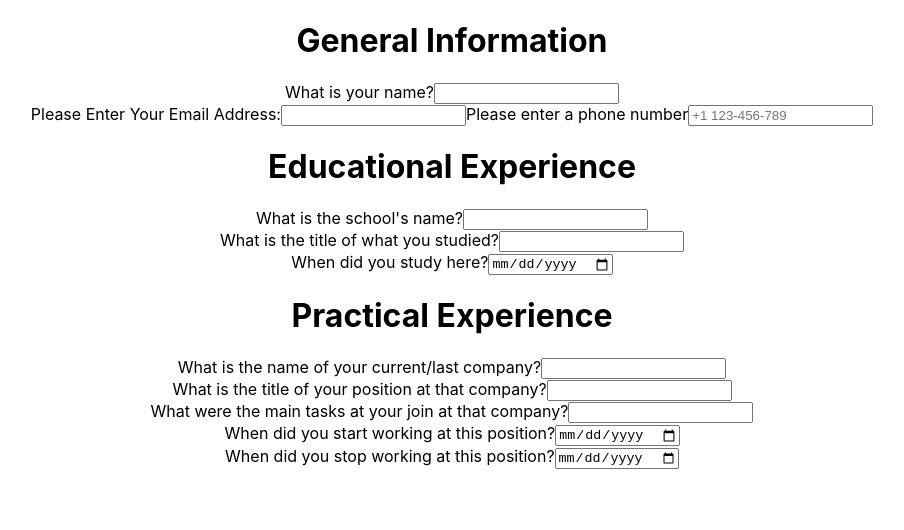
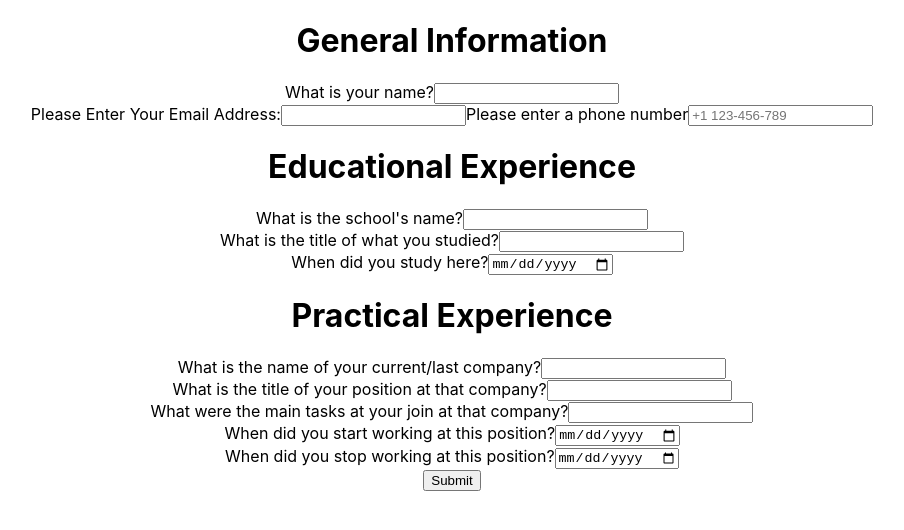
Before and after one commit to jackalot/o-cv-project, a React (Create React App) app: page / in a window 1280 px wide. Shown: the top 530 px of the page, without its empty margins (188-1092 px from the left). Built offline with nearby package versions, Linux system fonts and the light colour scheme; the HTML template or start-up script is replaced by a standard one.

Commit message:
created a form element and a input element of submit

```diff
--- a/src/App.js
+++ b/src/App.js
@@ -7,7 +7,10 @@ class App extends React.Component {
   render() {
     return (
       <div className="App">
+        <form>
         <OverView></OverView>
+        <input type='submit'></input>
+        </form>
       </div>
     );
   }
```
